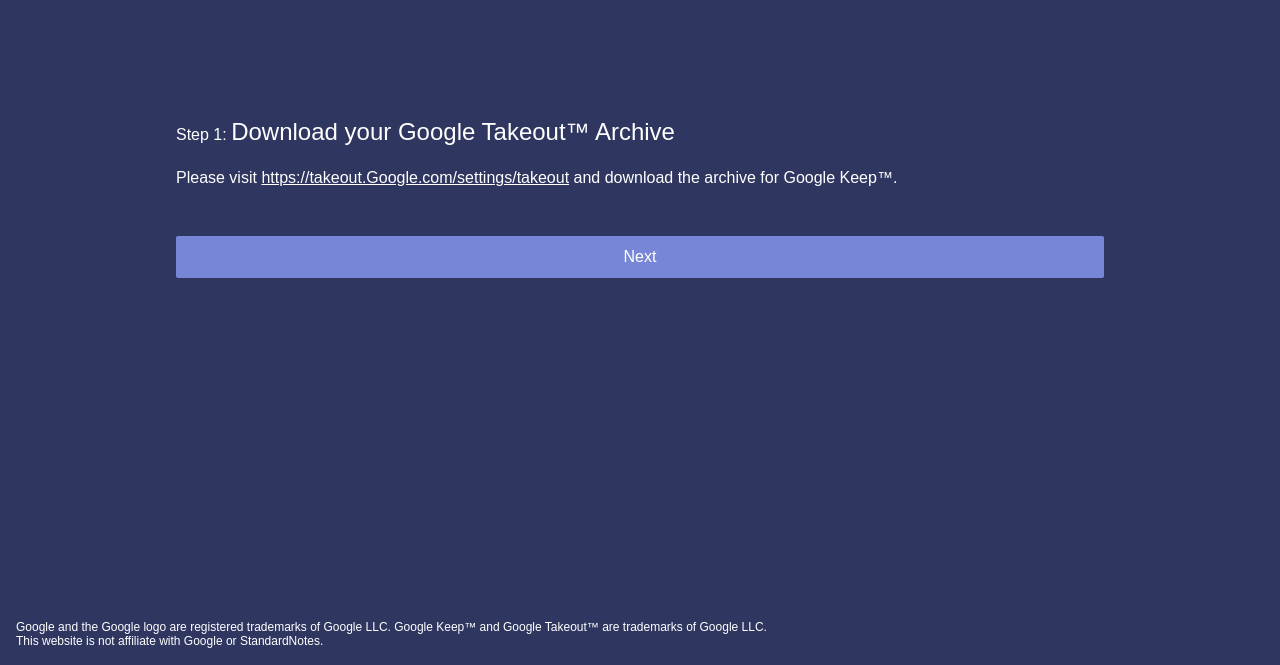
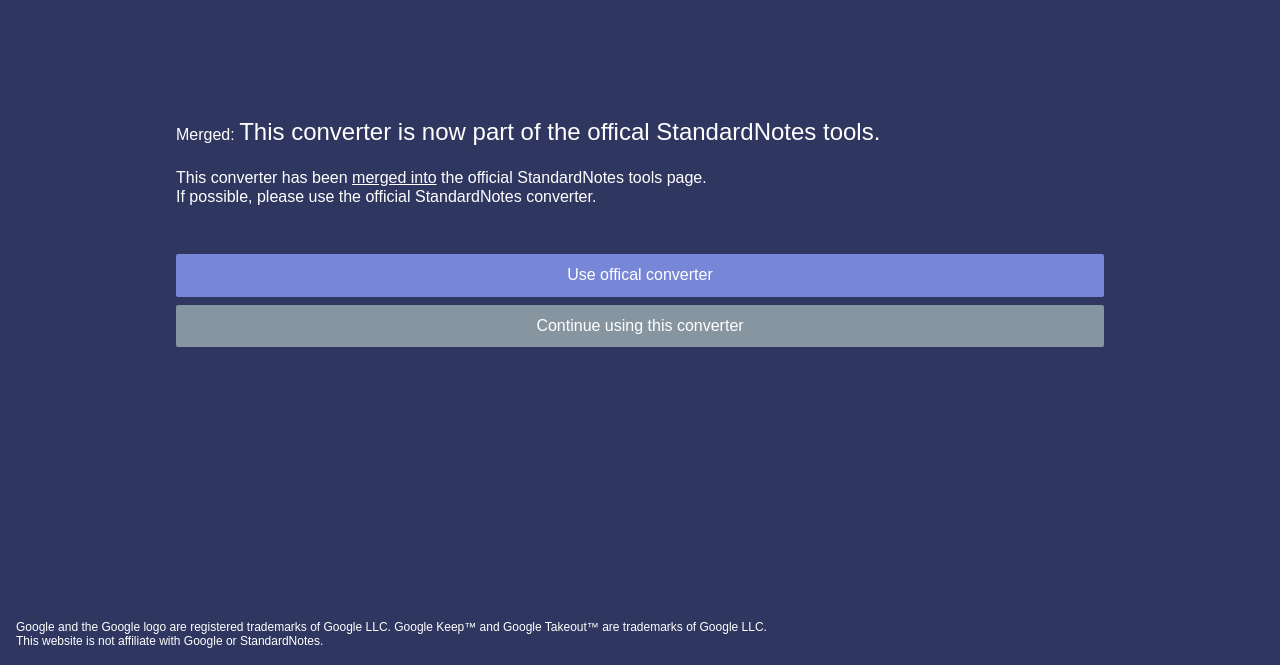
Before and after one commit to vantezzen/Google-Keep-to-Standardnotes-Converter, a plain HTML site: page index.html in a window 1280 px wide. Shown: the part 135-800 px from the top of the page. Drawn offline with Linux system fonts and the light colour scheme.

Commit message:
Add info about official converter

```diff
--- a/index.html
+++ b/index.html
@@ -26,8 +26,30 @@
   <!-- Content -->
   <div class="content mx-8 md:mx-16 lg:mx-32 p-12">
 
+    <!-- PAGE: MERGED INFO -->
+    <div class="page active" id="page-merged">
+
+      <div class="mb-6">
+        Merged:
+        <span class="text-2xl">
+          This converter is now part of the offical StandardNotes tools.
+        </span>
+      </div>
+
+      This converter has been <a href="https://github.com/standardnotes/sntools/pull/11" class="text-white">merged into</a> the official StandardNotes tools page.<br />
+      If possible, please use the official StandardNotes converter.
+
+      <a href="https://dashboard.standardnotes.org/tools" class="bg-indigo-light w-full text-white p-3 rounded-sm mt-12 outline-none no-underline inline-block text-center cursor-pointer">
+        Use offical converter
+      </a>
+      <button class="next bg-grey-dark w-full text-white p-3 rounded-sm mt-2 outline-none">
+        Continue using this converter
+      </button>
+    </div>
+
+
     <!-- PAGE: CREATE ARCHIVE -->
-    <div class="page active" id="page-start">
+    <div class="page hidden" id="page-start">
 
       <div class="mb-6">
         Step 1:
--- a/js/main.js
+++ b/js/main.js
@@ -24,9 +24,9 @@
 // Sequence of pages
 const pages = ['start', 'select', 'loading', 'import', 'done'];
 // Key of the current page in the pages array
-let page = 0;
+let page = -1;
 
-let currentPageName = 'page-start';
+let currentPageName = 'page-merged';
 let previousPageName;
 
 // Open next instruction page
```
Also changed, not shown: 1 other file.
